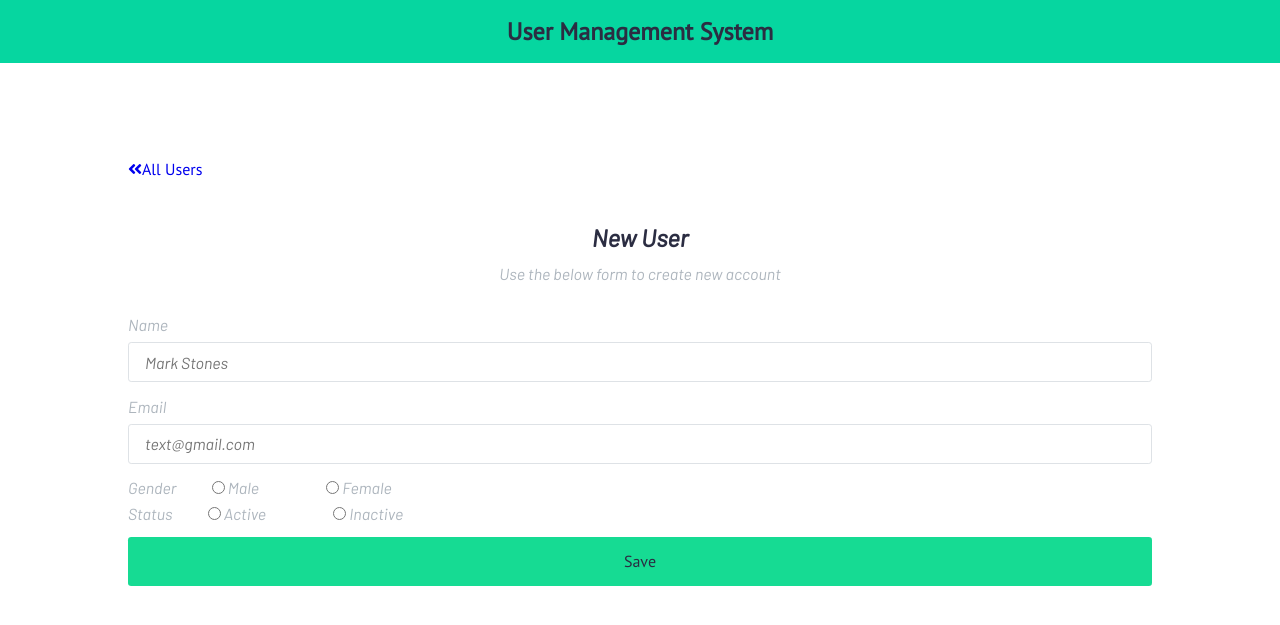
After one commit to sorthai/crud-application, a Node server app: template views/adduser.html in a window 1280 px wide. The commit adds this page. Shown: the top 625 px of the page. Run offline with Node 20, Linux system fonts and the light colour scheme; the template is opened without the code that fills it, so the values that code supplies are empty; some libraries are stand-ins or nearby versions.

Commit message:
Table & Forms

```diff
--- a/assets/css/style.css
+++ b/assets/css/style.css
@@ -178,7 +178,6 @@ table {
 #add_user .form-group .radio {
   margin: 1em 2em;
 }
-
 /* adding style to radio buttons */
 .radio input[type="radio"] {
   position: absolute;
@@ -219,6 +218,10 @@ table {
     background: #b4b4b4;
   }
 
+.radio-inline {
+  display: inline;
+  padding: 0 2rem 0 2rem;
+}
 #update_user .form-group .btn,
 #add_user .form-group .btn {
   width: 100%;
--- /dev/null
+++ b/views/adduser.html
@@ -0,0 +1,85 @@
+<!DOCTYPE html>
+<html lang="en">
+<head>
+    <meta charset="UTF-8">
+    <meta http-equiv="X-UA-Compatible" content="IE=edge">
+    <meta name="viewport" content="width=device-width, initial-scale=1.0">
+    <title>Crude Application</title>
+
+    <link rel="stylesheet" href="https://cdnjs.cloudflare.com/ajax/libs/font-awesome/5.15.3/css/all.min.css" integrity="sha512-iBBXm8fW90+nuLcSKlbmrPcLa0OT92xO1BIsZ+ywDWZCvqsWgccV3gFoRBv0z+8dLJgyAHIhR35VZc2oM/gI1w==" crossorigin="anonymous" />
+    <link rel="stylesheet" href="../assets/css/style.css">
+</head>
+<body>
+    <!-- Header -->
+    <header id="header">
+        <nav>
+            <div class="container">
+                <div class="text-center">
+                    <a href="/" class="nav-brand text-dark">
+                        User Management System
+                    </a>
+                </div>
+            </div>
+        </nav>
+
+    </header>
+
+    <!-- Main Site -->
+
+    <main id="site-main">
+        <div class="container">
+            <div class="box-nav d-flex-justify-between">
+                <div class="filter">
+                    <a href="/"><i class="fas fa-angle-double-left"></i>All Users</a>
+                </div>
+            </div>
+            <div class="form-title text-center">
+                <h2 class="text-dark">New User</h2>
+                <span class="text-light">Use the below form to create new account</span>
+            </div>
+
+            <!-- Form Handling -->
+            <form method='POST' id = "update_user">
+                <div class="form-group">
+                    <label for="name" class="text-light">Name</label>
+                    <input type="hidden" name="id" value="">
+                    <input type="text" name="id" value="" placeholder="Mark Stones">
+                </div>
+                <div class="form-group">
+                    <label for="Email" class="text-light">Email</label>
+                    <input type="text" name="email" value="" placeholder="text@gmail.com">
+                </div>
+                <div class="form-group">
+                    <label for="gender" class="text-light">Gender</label>
+                    <div class="radio-inline">
+                        <input type="radio" id="radio-2" name="gender" value="Male">
+                        <label for="radio-2" class="text-light">Male</label>
+                    </div>
+                    <div class="radio-inline">
+                        <input type="radio" id="radio-3" name="gender" value="Female">
+                        <label for="radio-3" class="text-light">Female</label>
+                    </div>
+
+                </div>
+
+                <div class="form-group">
+                    <label for="status" class="text-light">Status</label>
+                    <div class="radio-inline">
+                        <input type="radio" id="radio-4" name="status" value="Active">
+                        <label for="radio-4" class="text-light">Active</label>
+                    </div>
+                    <div class="radio-inline">
+                        <input type="radio" id="radio-5" name="status" value="InActive">
+                        <label for="radio-5" class="text-light">Inactive</label>
+                    </div>
+                </div>
+
+                <div class="form-group">
+                    <button type="submit" class="btn text-dark update">Save</button>
+                </div>
+            </form>
+        </div>
+    </main>
+
+</body>
+</html>
```
Lines whose indentation alone changed are shown as unchanged.
